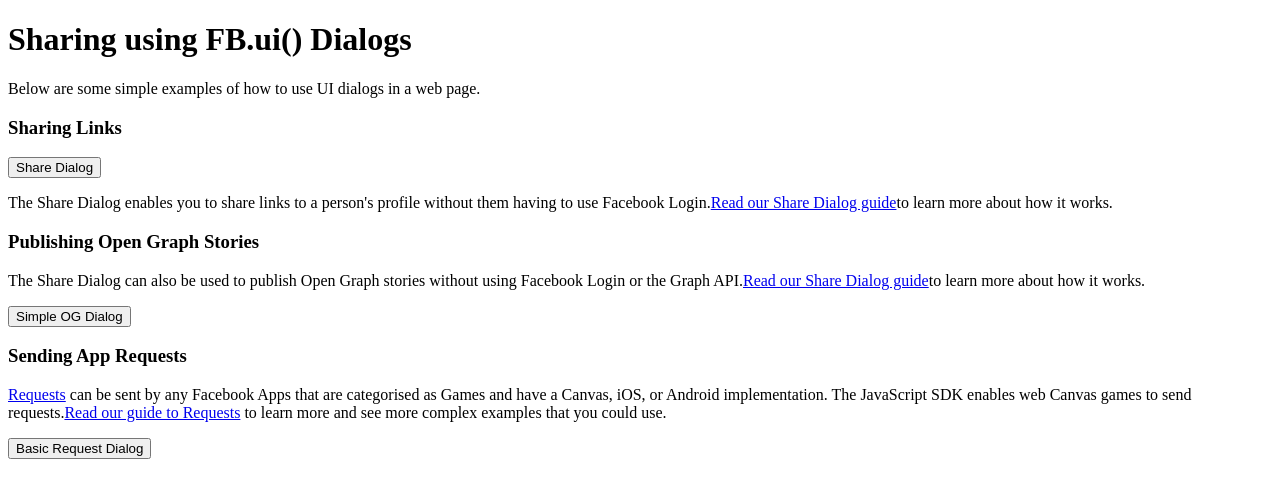
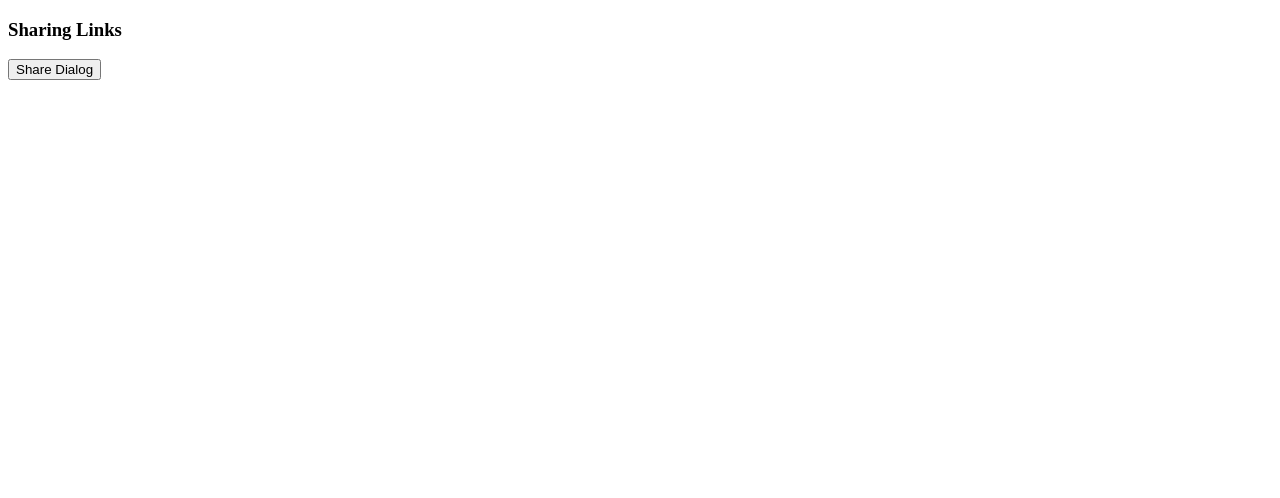
Before and after one commit to thandepzai/get-facebook-id, a Next.js app: page /test-share in a window 1280 px wide. Shown: the top 498 px of the page. Built offline with nearby package versions, Linux system fonts and the light colour scheme.

Commit message:
add some

```diff
--- a/src/app/test-share/page.tsx
+++ b/src/app/test-share/page.tsx
@@ -1,117 +1,64 @@
-// pages/facebook-dialogs.js
 "use client"
-import { useEffect } from "react";
+import { useEffect } from 'react';
 
-const FacebookDialogs = () => {
+// Khai báo kiểu cho FB nếu chưa có
+declare global {
+  interface Window {
+    FB: any;
+    fbAsyncInit?: () => void;
+  }
+}
+
+const FacebookDialogs: React.FC = () => {
   useEffect(() => {
     // Load the Facebook SDK asynchronously
     const loadFBSDK = () => {
       if (window.FB) return; // FB SDK already loaded
 
-      window.fbAsyncInit = function () {
+      window.fbAsyncInit = function() {
         window.FB.init({
-          appId: "YOUR_APP_ID", // Replace with your app ID
+          appId: 'YOUR_APP_ID', // Thay thế bằng app ID của bạn
           cookie: true,
           xfbml: true,
-          version: "v13.0", // Use the latest version or your preferred version
+          version: 'v13.0' // Sử dụng phiên bản mới nhất hoặc phiên bản bạn muốn
         });
       };
 
-      (function (d, s, id) {
-        var js,
-          fjs = d.getElementsByTagName(s)[0];
-        if (d.getElementById(id)) return;
-        js = d.createElement(s);
+      (function(d: Document, s: string, id: string) {
+        let js: HTMLScriptElement | null = d.getElementById(id) as HTMLScriptElement;
+        if (js) return;
+        js = d.createElement(s) as HTMLScriptElement;
         js.id = id;
-        js.src = "https://connect.facebook.net/en_US/sdk.js";
-        fjs.parentNode.insertBefore(js, fjs);
-      })(document, "script", "facebook-jssdk");
+        js.src = 'https://connect.facebook.net/en_US/sdk.js';
+
+        const fjs = d.getElementsByTagName(s)[0];
+        if (fjs && fjs.parentNode) {
+          fjs.parentNode.insertBefore(js, fjs);
+        }
+      }(document, 'script', 'facebook-jssdk'));
     };
 
     loadFBSDK();
   }, []);
 
   const handleShareClick = () => {
-    window.FB.ui(
-      {
-        hashtag: "#thandepzai",
-        display: "popup",
-        method: "share",
-        href: "https://get-facebook-id.vercel.app/facebook?title=Ch%C3%BAc%20m%E1%BB%ABng%20b%E1%BA%A1n%20th%C3%A2n&images=https://mapstudy.sgp1.digitaloceanspaces.com/course/mog9q0t00fet/khoa-o---thuc-chien-luyen-de-vat-ly-nam-2025-1709626156064.jpg",
-      },
-      function (response) {}
-    );
-  };
-
-  const handleOGClick = () => {
-    window.FB.ui(
-      {
-        display: "popup",
-        method: "share_open_graph",
-        action_type: "og.likes",
-        action_properties: JSON.stringify({
-          object: "https://developers.facebook.com/docs/",
-        }),
-      },
-      function (response) {}
-    );
-  };
-
-  const handleRequestsClick = () => {
-    window.FB.ui(
-      {
-        method: "apprequests",
-        message: "This is a test message for the requests dialog.",
-      },
-      function (data) {
-        console.log("App Requests Response", data);
-      }
-    );
+    if (window.FB) {
+      window.FB.ui({
+        hashtag: '#thandepzai',
+        display: 'popup',
+        method: 'share',
+        href: 'https://new-url.example.com/share', // Cập nhật URL mới
+      }, (response: any) => {
+        // Xử lý phản hồi nếu cần
+        console.log('Share Dialog Response', response);
+      });
+    }
   };
 
   return (
     <div>
-      <h1>Sharing using FB.ui() Dialogs</h1>
-      <p>
-        Below are some simple examples of how to use UI dialogs in a web page.
-      </p>
-
       <h3>Sharing Links</h3>
       <button onClick={handleShareClick}>Share Dialog</button>
-      <p>
-        The Share Dialog enables you to share links to a person's profile
-        without them having to use Facebook Login.
-        <a href="https://developers.facebook.com/docs/sharing/reference/share-dialog">
-          Read our Share Dialog guide
-        </a>
-        to learn more about how it works.
-      </p>
-
-      <h3>Publishing Open Graph Stories</h3>
-      <p>
-        The Share Dialog can also be used to publish Open Graph stories without
-        using Facebook Login or the Graph API.
-        <a href="https://developers.facebook.com/docs/sharing/reference/share-dialog">
-          Read our Share Dialog guide
-        </a>
-        to learn more about how it works.
-      </p>
-      <button onClick={handleOGClick}>Simple OG Dialog</button>
-
-      <h3>Sending App Requests</h3>
-      <p>
-        <a href="https://developers.facebook.com/docs/games/requests/">
-          Requests
-        </a>{" "}
-        can be sent by any Facebook Apps that are categorised as Games and have
-        a Canvas, iOS, or Android implementation. The JavaScript SDK enables web
-        Canvas games to send requests.
-        <a href="https://developers.facebook.com/docs/games/requests/">
-          Read our guide to Requests
-        </a>{" "}
-        to learn more and see more complex examples that you could use.
-      </p>
-      <button onClick={handleRequestsClick}>Basic Request Dialog</button>
     </div>
   );
 };
```
